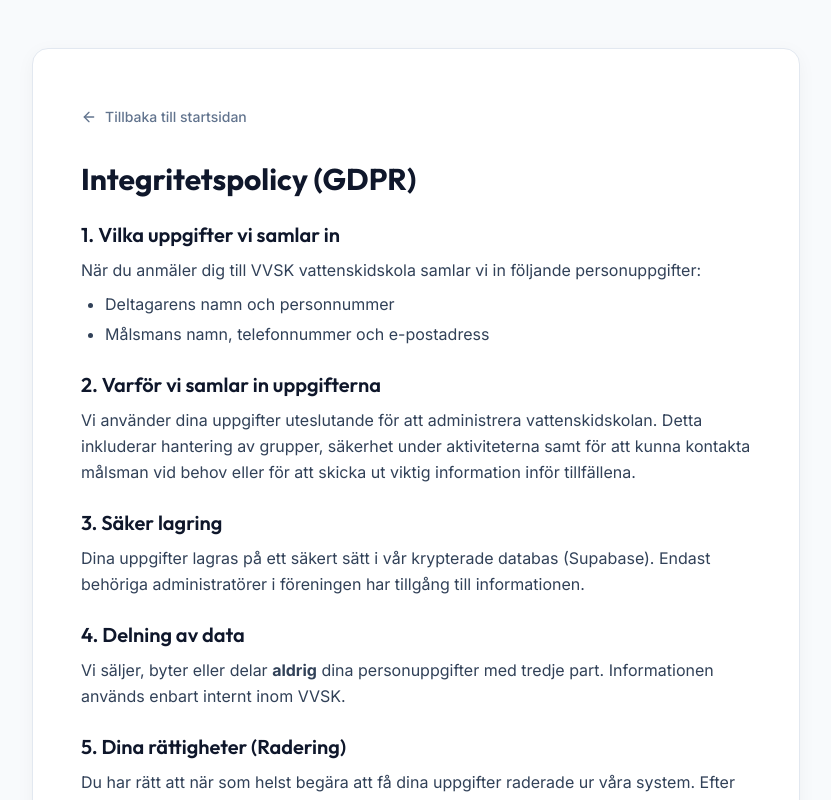
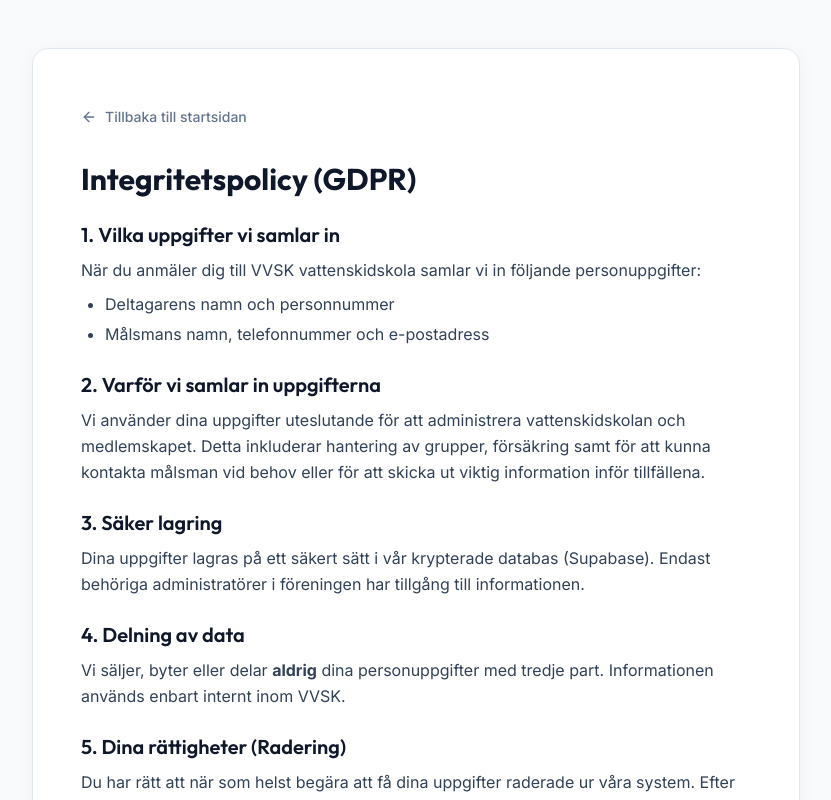
Before and after one commit to tenestom/vvsk, a Next.js app: page /integritetspolicy in a window 1280 px wide. Shown: the top 800 px of the page, without its empty margins (224-1055 px from the left). Built offline with nearby package versions, Linux system fonts and the light colour scheme.

Commit message:
docs: update GDPR policy reason text

```diff
--- a/src/app/integritetspolicy/page.tsx
+++ b/src/app/integritetspolicy/page.tsx
@@ -27,7 +27,7 @@ export default function GDPRPage() {
 
             <section>
               <h2 className="text-xl font-semibold text-slate-900 mb-2">2. Varför vi samlar in uppgifterna</h2>
-              <p>Vi använder dina uppgifter uteslutande för att administrera vattenskidskolan. Detta inkluderar hantering av grupper, säkerhet under aktiviteterna samt för att kunna kontakta målsman vid behov eller för att skicka ut viktig information inför tillfällena.</p>
+              <p>Vi använder dina uppgifter uteslutande för att administrera vattenskidskolan och medlemskapet. Detta inkluderar hantering av grupper, försäkring samt för att kunna kontakta målsman vid behov eller för att skicka ut viktig information inför tillfällena.</p>
             </section>
 
             <section>
```
